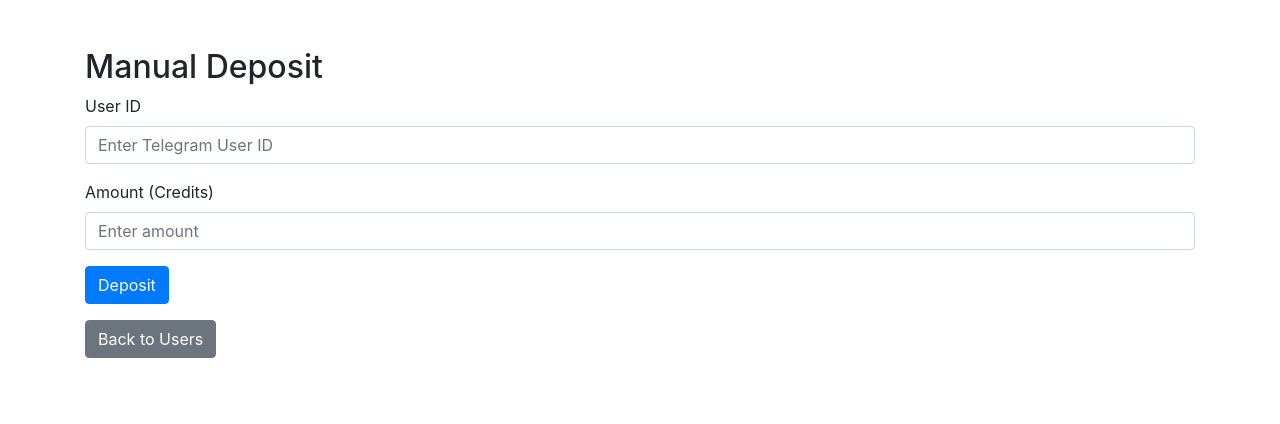
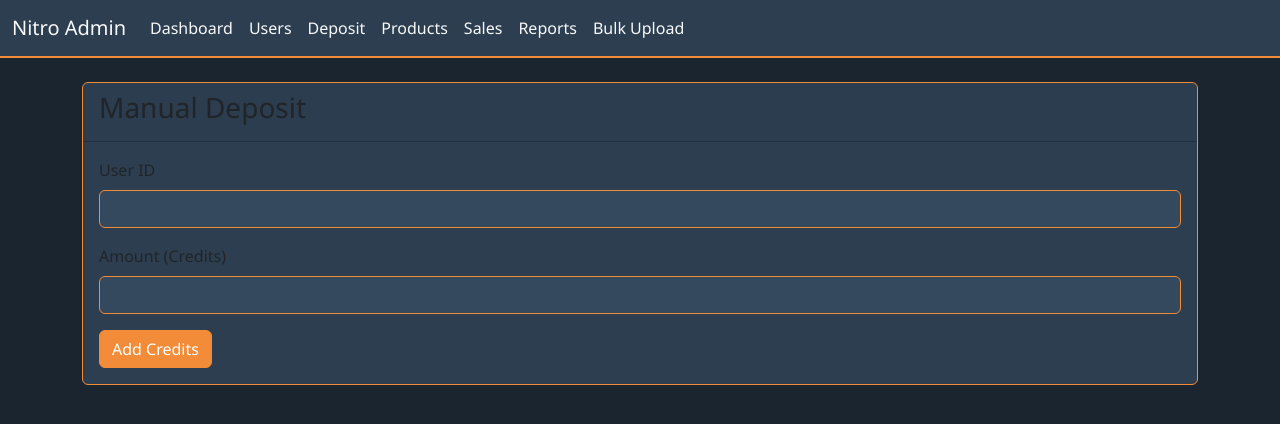
Before and after one commit to spanishfly666/telegram-nitro-bot, a Flask app: template templates/admin/deposit.html in a window 1280 px wide. Shown: the top 424 px of the page. Run offline with Flask 3, Linux system fonts and the light colour scheme; the template is opened without the code that fills it, so the values that code supplies are empty; parts of the project's set-up code (start-up, migrations or seed data) failed here and were passed over; some libraries are stand-ins or nearby versions.

Commit message:
new update

```diff
--- a/templates/admin/deposit.html
+++ b/templates/admin/deposit.html
@@ -1,29 +1,24 @@
-<!DOCTYPE html>
-<html>
-<head>
-    <title>Manual Deposit</title>
-    <link rel="stylesheet" href="https://stackpath.bootstrapcdn.com/bootstrap/4.5.2/css/bootstrap.min.css">
-</head>
-<body>
-    <div class="container mt-5">
-        <h2>Manual Deposit</h2>
+{% extends "admin/master.html" %}
+{% block content %}
+<div class="card">
+    <div class="card-header">
+        <h3>Manual Deposit</h3>
+    </div>
+    <div class="card-body">
         {% if message %}
-            <div class="alert {% if 'Success' in message %}alert-success{% else %}alert-danger{% endif %}">
-                {{ message }}
+            <div class="alert {% if error %}alert-danger{% else %}alert-success{% endif %}">{{ message }}</div>
+        {% endif %}
+        <form method="POST">
+            <div class="mb-3">
+                <label for="user_id" class="form-label">User ID</label>
+                <input type="number" class="form-control" id="user_id" name="user_id" required>
             </div>
-        {% endif %}
-        <form method="POST" action="{{ url_for('useradmin.deposit_view') }}">
-            <div class="form-group">
-                <label for="user_id">User ID</label>
-                <input type="number" class="form-control" id="user_id" name="user_id" placeholder="Enter Telegram User ID" required>
+            <div class="mb-3">
+                <label for="amount" class="form-label">Amount (Credits)</label>
+                <input type="number" step="0.01" class="form-control" id="amount" name="amount" required>
             </div>
-            <div class="form-group">
-                <label for="amount">Amount (Credits)</label>
-                <input type="number" step="0.01" class="form-control" id="amount" name="amount" placeholder="Enter amount" required>
-            </div>
-            <button type="submit" class="btn btn-primary">Deposit</button>
+            <button type="submit" class="btn btn-primary">Add Credits</button>
         </form>
-        <a href="{{ url_for('useradmin.index') }}" class="btn btn-secondary mt-3">Back to Users</a>
     </div>
-</body>
-</html>
+</div>
+{% endblock %}
--- /dev/null
+++ b/templates/admin/master.html
@@ -0,0 +1,115 @@
+<!DOCTYPE html>
+<html>
+<head>
+    <meta charset="utf-8">
+    <meta name="viewport" content="width=device-width, initial-scale=1">
+    <title>{% block title %}Nitro Admin Panel{% endblock %}</title>
+    <link href="https://cdn.jsdelivr.net/npm/bootstrap@5.3.0/dist/css/bootstrap.min.css" rel="stylesheet">
+    <style>
+        body {
+            background-color: #1a252f;
+            color: #f8f9fa;
+            font-family: 'Segoe UI', Arial, sans-serif;
+        }
+        .navbar {
+            background-color: #2c3e50;
+            border-bottom: 2px solid #f28c38;
+        }
+        .navbar-brand, .nav-link {
+            color: #f8f9fa !important;
+        }
+        .nav-link:hover {
+            color: #f28c38 !important;
+        }
+        .btn-primary {
+            background-color: #f28c38;
+            border-color: #f28c38;
+        }
+        .btn-primary:hover {
+            background-color: #e07b30;
+            border-color: #e07b30;
+        }
+        .card {
+            background-color: #2c3e50;
+            border: 1px solid #f28c38;
+        }
+        .form-control {
+            background-color: #34495e;
+            border-color: #f28c38;
+            color: #f8f9fa;
+        }
+        .form-control:focus {
+            background-color: #34495e;
+            border-color: #f28c38;
+            color: #f8f9fa;
+            box-shadow: 0 0 0 0.2rem rgba(242, 140, 56, 0.25);
+        }
+        .alert-success {
+            background-color: #28a745;
+            border-color: #28a745;
+            color: #fff;
+        }
+        .alert-danger {
+            background-color: #dc3545;
+            border-color: #dc3545;
+            color: #fff;
+        }
+        .table {
+            color: #f8f9fa;
+        }
+        .table th {
+            background-color: #f28c38;
+            color: #1a252f;
+        }
+        .table tbody tr:hover {
+            background-color: #34495e;
+        }
+    </style>
+    {% block head %}{% endblock %}
+</head>
+<body>
+    <nav class="navbar navbar-expand-lg">
+        <div class="container-fluid">
+            <a class="navbar-brand" href="{{ url_for('dashboard.index') }}">Nitro Admin</a>
+            <button class="navbar-toggler" type="button" data-bs-toggle="collapse" data-bs-target="#navbarNav">
+                <span class="navbar-toggler-icon"></span>
+            </button>
+            <div class="collapse navbar-collapse" id="navbarNav">
+                <ul class="navbar-nav">
+                    <li class="nav-item">
+                        <a class="nav-link" href="{{ url_for('dashboard.index') }}">Dashboard</a>
+                    </li>
+                    <li class="nav-item">
+                        <a class="nav-link" href="{{ url_for('useradmin.index') }}">Users</a>
+                    </li>
+                    <li class="nav-item">
+                        <a class="nav-link" href="{{ url_for('useradmin.deposit_view') }}">Deposit</a>
+                    </li>
+                    <li class="nav-item">
+                        <a class="nav-link" href="{{ url_for('product.index') }}">Products</a>
+                    </li>
+                    <li class="nav-item">
+                        <a class="nav-link" href="{{ url_for('sale.index') }}">Sales</a>
+                    </li>
+                    <li class="nav-item">
+                        <a class="nav-link" href="{{ url_for('sales.index') }}">Reports</a>
+                    </li>
+                    <li class="nav-item">
+                        <a class="nav-link" href="{{ url_for('bulk.index') }}">Bulk Upload</a>
+                    </li>
+                </ul>
+            </div>
+        </div>
+    </nav>
+    <div class="container mt-4">
+        {% if get_flashed_messages() %}
+            {% for message in get_flashed_messages() %}
+                <div class="alert alert-info">{{ message }}</div>
+            {% endfor %}
+        {% endif %}
+        {% block content %}{% endblock %}
+    </div>
+    <script src="https://cdn.jsdelivr.net/npm/bootstrap@5.3.0/dist/js/bootstrap.bundle.min.js"></script>
+    {% block scripts %}{% endblock %}
+</body>
+</html>
```
Also changed, not shown: templates/admin/dashboard.html (added, +53 -0 lines), templates/admin/sales_report.html (+26 -13 lines).
